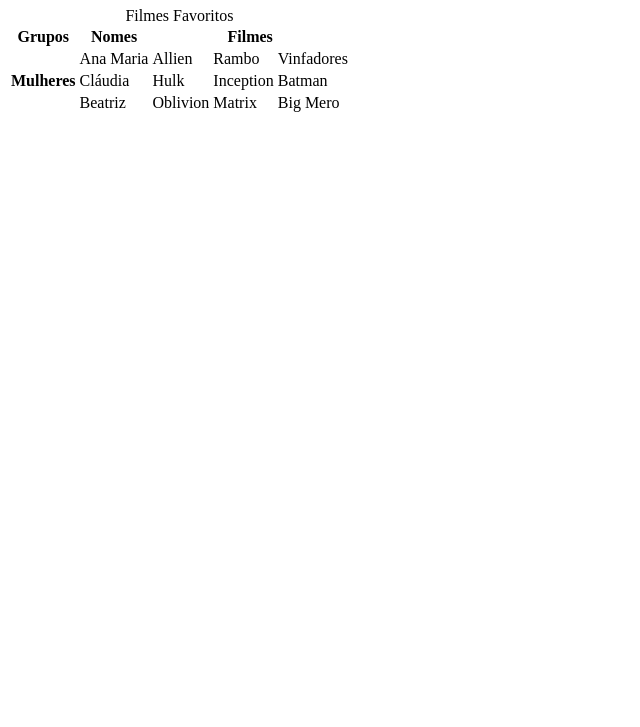
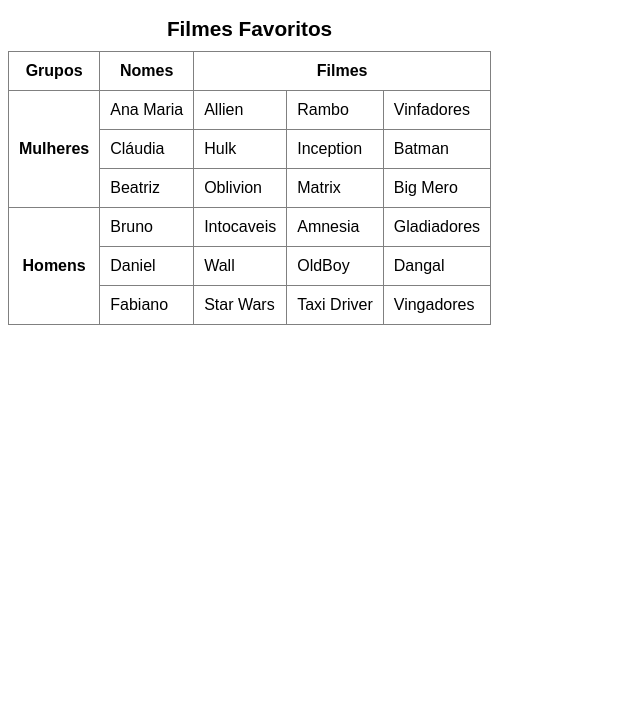
Before and after one commit to michelle-lopes/Html-Css, a plain HTML site: page Exercicio/exercicio011/tabela01.html in a window 1280 px wide. Shown: the part 73-800 px from the top of the page, without its empty margins (0-640 px from the left). Drawn offline with Linux system fonts and the light colour scheme.

Commit message:
finalizado

```diff
--- a/Exercicio/exercicio011/tabela01.html
+++ b/Exercicio/exercicio011/tabela01.html
@@ -5,6 +5,26 @@
     <meta http-equiv="X-UA-Compatible" content="IE=edge">
     <meta name="viewport" content="width=device-width, initial-scale=1.0">
     <title>Tabelas</title>
+    <style>
+        body{
+            font-family: Arial, Helvetica, sans-serif;
+        }
+
+        table{
+            border-collapse: collapse;
+        }
+
+        caption{
+            font-size: 1.3em;
+            font-weight: bold;
+            padding: 10px;
+        }
+
+        th, td{
+            border: 1px solid gray;
+            padding: 10px;
+        }
+    </style>
 </head>
 <body>
     <h1>Exercicio de tabela</h1>
@@ -40,6 +60,29 @@
                 <td>Matrix</td>
                 <td>Big Mero</td>
             </tr>
+
+            <tr>
+                <th rowspan="3">Homens</th>
+                <td>Bruno</td>
+                <td>Intocaveis</td>
+                <td>Amnesia</td>
+                <td>Gladiadores</td>
+
+            </tr>
+
+            <tr>
+                <td>Daniel</td>
+                <td>Wall</td>
+                <td>OldBoy</td>
+                <td>Dangal</td>
+            </tr>
+
+            <tr>
+                <td>Fabiano</td>
+                <td>Star Wars</td>
+                <td>Taxi Driver</td>
+                <td>Vingadores</td>
+            </tr>
         </tbody>
     </table>
 
```
